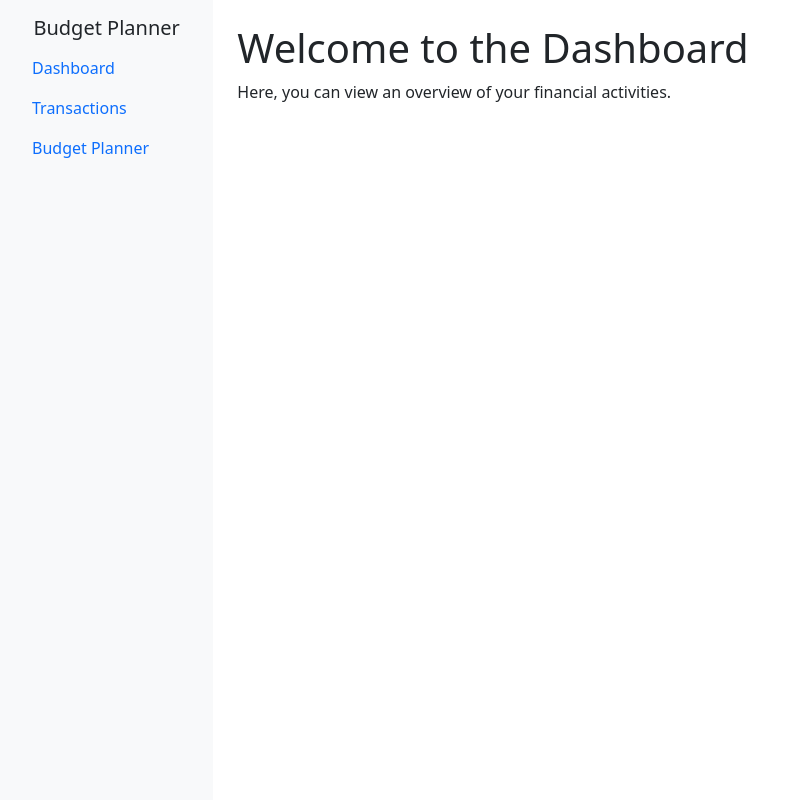
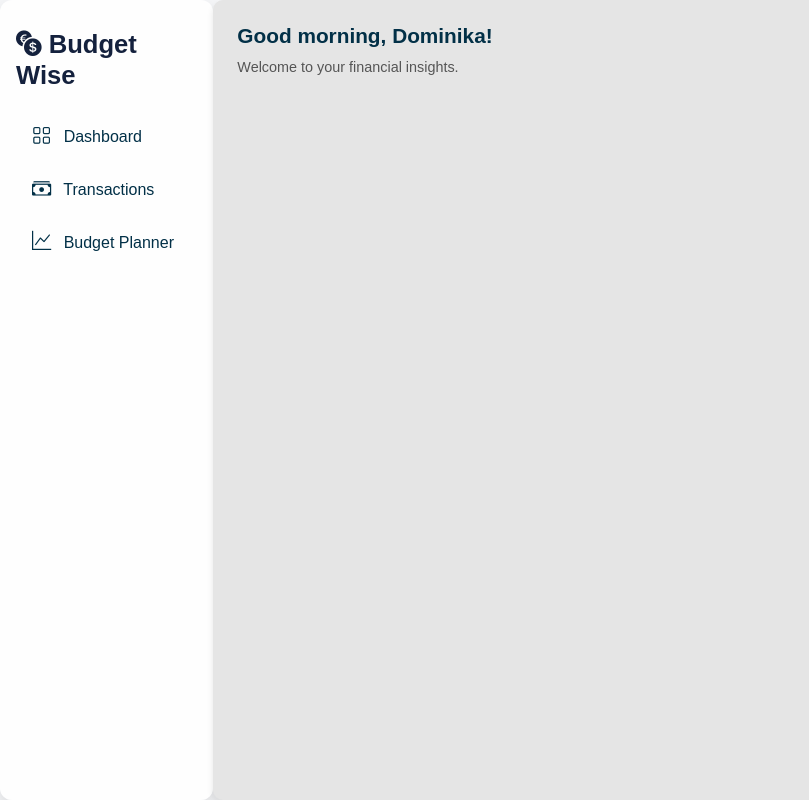
Before and after one commit to DPowidzka/personal-budget-planner, a Flask app: page /dashboard in a window 1280 px wide. Shown: the whole page, without its empty margins (0-809 px from the left). Run offline with Flask 3, Linux system fonts and the light colour scheme.

Commit message:
Change layout, fonts, colors

```diff
--- a/app.py
+++ b/app.py
@@ -1,6 +1,6 @@
 from flask import Flask, render_template
 
-app = Flask(__name__)
+app = Flask(__name__, static_folder="static")
 
 
 @app.route('/')
--- /dev/null
+++ b/static/style.css
@@ -0,0 +1,59 @@
+/* Base Styles */
+body {
+	font-family: 'Arial', sans-serif;
+	background-color: #f4f5f7; /* Light gray background */
+	color: #333; /* Dark text color for better readability */
+}
+
+/* Sidebar Styles */
+.sidebar {
+	background-color: #ffffffe2; /* Light grey background */
+	color: #14213d;
+	border-radius: 12px; /* Rounded corners */
+	box-shadow: 0 8px 16px rgba(0, 0, 0, 0.1); /* Soft shadow */
+	padding: 15px; /* Padding for better spacing */
+	overflow: hidden; /* Ensures content stays within rounded corners */
+}
+
+.logo {
+	margin-top: 13px;
+	font-size: 1.6rem;
+	font-weight: bold;
+	color: #14213d;
+	/* text-shadow: 1px 1px 2px rgba(0, 0, 0, 0.2); */
+}
+
+/* Navigation Links */
+.nav-link {
+	color: #023047 !important;
+	font-size: 1rem;
+	border-radius: 4px;
+	transition: all 0.3s ease;
+}
+
+.nav-link i {
+	margin-right: 8px;
+	font-size: 1.2rem;
+}
+
+.nav-link:hover {
+	background-color: rgba(255, 255, 255, 0.2);
+	text-decoration: none;
+}
+
+/* Main Content Styles */
+.content {
+	background-color: #e5e5e5; /* White background for the main content area */
+	border-radius: 10px;
+	box-shadow: 0 4px 6px rgba(0, 0, 0, 0.1);
+}
+
+.content h1 {
+	color: #023047; /* Primary theme color */
+	font-weight: bold;
+	font-size: 1.3rem;
+}
+
+.content p {
+	color: #555; /* Secondary text color */
+}
--- a/templates/base.html
+++ b/templates/base.html
@@ -9,32 +9,48 @@
     <!-- Bootstrap CSS -->
     <link href="https://cdn.jsdelivr.net/npm/bootstrap@5.3.3/dist/css/bootstrap.min.css" rel="stylesheet"
         integrity="sha384-QWTKZyjpPEjISv5WaRU9OFeRpok6YctnYmDr5pNlyT2bRjXh0JMhjY6hW+ALEwIH" crossorigin="anonymous">
+
+    <!-- Bootstrap Icons -->
+    <link href="https://cdn.jsdelivr.net/npm/bootstrap-icons/font/bootstrap-icons.css" rel="stylesheet">
+
+    <!-- CSS file -->
+    <link href="{{ url_for('static', filename='style.css') }}" rel="stylesheet">
+
+
 </head>
 
 <body>
     <div class="container-fluid">
         <div class="row vh-100">
             <!-- Left Navigation Panel -->
-            <nav class="col-3 col-md-3 col-lg-2 bg-light shadow p-3 d-flex flex-column h-100">
-                <h5 class="text-center">Budget Planner</h5>
+            <nav class="col-3 col-md-3 col-lg-2 p-3 d-flex flex-column h-100 sidebar">
+                <h5 class="text-left logo mb-4">
+                    <i class="bi bi-currency-exchange"></i> Budget Wise
+                </h5>
                 <ul class="nav flex-column">
-                    <li class="nav-item">
-                        <a href="/dashboard" class="nav-link active">Dashboard</a>
+                    <li class="nav-item mb-2">
+                        <a href="/dashboard" class="nav-link">
+                            <i class="bi bi-grid"></i> Dashboard
+                        </a>
+                    </li>
+                    <li class="nav-item mb-2">
+                        <a href="/transactions" class="nav-link">
+                            <i class="bi bi-cash-stack"></i> Transactions
+                        </a>
                     </li>
                     <li class="nav-item">
-                        <a href="/transactions" class="nav-link">Transactions</a>
-                    </li>
-                    <li class="nav-item">
-                        <a href="/budget-planner" class="nav-link">Budget Planner</a>
+                        <a href="/budget-planner" class="nav-link">
+                            <i class="bi bi-graph-up"></i> Budget Planner
+                        </a>
                     </li>
                 </ul>
             </nav>
 
             <!-- Main Content Window -->
-            <main class="col-9 col-md-9 col-lg-10 bg-white p-4">
+            <main class="col-9 col-md-9 col-lg-10 p-4 content">
                 {% block content %}
-                <h1>Welcome to Budget Planner</h1>
-                <p>Manage your finances easily and effectively.</p>
+                <h1 class="display-4">Welcome to Budget Planner</h1>
+                <p class="lead">Manage your finances easily and effectively.</p>
                 {% endblock %}
             </main>
         </div>
--- a/templates/dashboard.html
+++ b/templates/dashboard.html
@@ -3,6 +3,6 @@
 {% block title %}Dashboard - Budget Planner{% endblock %}
 
 {% block content %}
-<h1>Welcome to the Dashboard</h1>
-<p>Here, you can view an overview of your financial activities.</p>
+<h1>Good morning, Dominika!</h1>
+<p style="font-size: 0.9rem;">Welcome to your financial insights.</p>
 {% endblock %}
```
Also changed, not shown: templates/static/style.css (deleted, +0 -11 lines).
